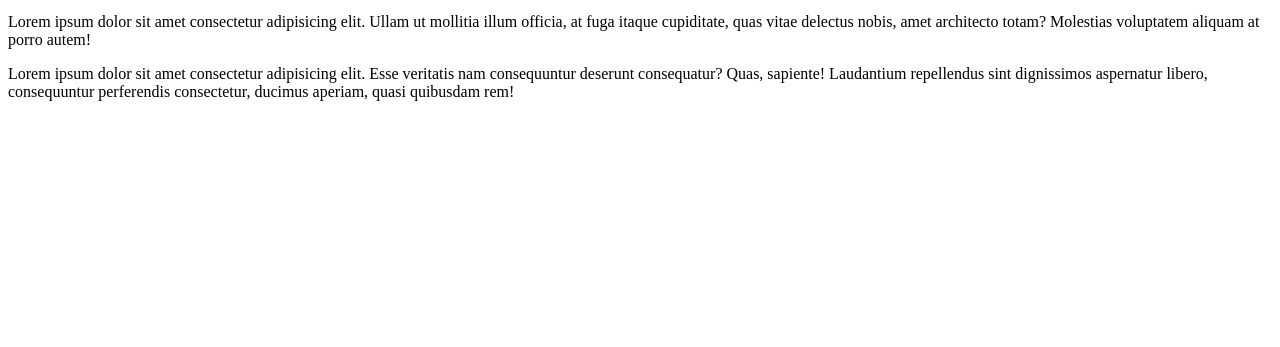
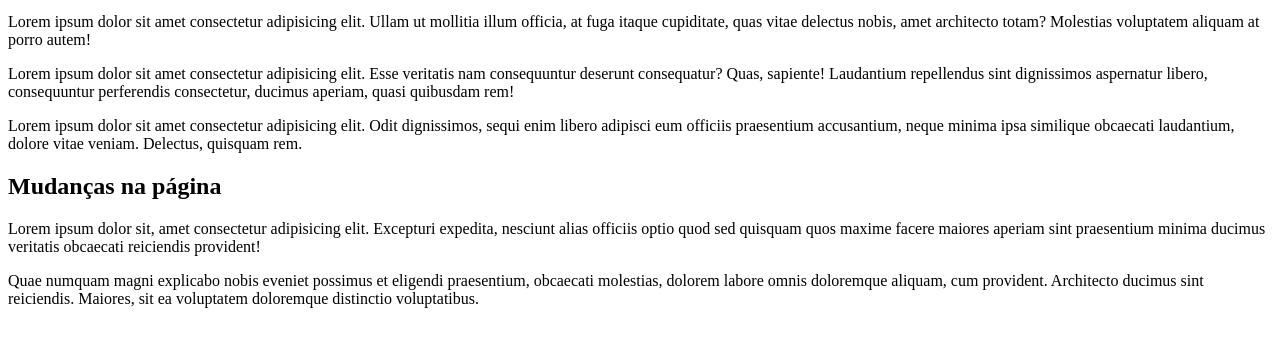
Before and after one commit to lcsilva76/exemplo-git-1tdspj, a plain HTML site: page index.html in a window 1280 px wide. Shown: the part 119-466 px from the top of the page. Drawn offline with Linux system fonts and the light colour scheme.

Commit message:
Commit de casa

```diff
--- a/index.html
+++ b/index.html
@@ -12,5 +12,11 @@
     <p>Lorem ipsum dolor sit amet consectetur adipisicing elit. Nostrum id unde nulla esse? Voluptatibus eum praesentium eaque ullam quibusdam error adipisci ipsa odit nemo! Distinctio porro est facilis voluptates totam?</p>
     <p>Lorem ipsum dolor sit amet consectetur adipisicing elit. Ullam ut mollitia illum officia, at fuga itaque cupiditate, quas vitae delectus nobis, amet architecto totam? Molestias voluptatem aliquam at porro autem!</p>
     <p>Lorem ipsum dolor sit amet consectetur adipisicing elit. Esse veritatis nam consequuntur deserunt consequatur? Quas, sapiente! Laudantium repellendus sint dignissimos aspernatur libero, consequuntur perferendis consectetur, ducimus aperiam, quasi quibusdam rem!</p>
+    <p>Lorem ipsum dolor sit amet consectetur adipisicing elit. Odit dignissimos, sequi enim libero adipisci eum officiis praesentium accusantium, neque minima ipsa similique obcaecati laudantium, dolore vitae veniam. Delectus, quisquam rem.</p>
+
+    <h2>Mudanças na página</h2>
+
+    <p>Lorem ipsum dolor sit, amet consectetur adipisicing elit. Excepturi expedita, nesciunt alias officiis optio quod sed quisquam quos maxime facere maiores aperiam sint praesentium minima ducimus veritatis obcaecati reiciendis provident!</p>
+    <p>Quae numquam magni explicabo nobis eveniet possimus et eligendi praesentium, obcaecati molestias, dolorem labore omnis doloremque aliquam, cum provident. Architecto ducimus sint reiciendis. Maiores, sit ea voluptatem doloremque distinctio voluptatibus.</p>
 </body>
 </html>
```
